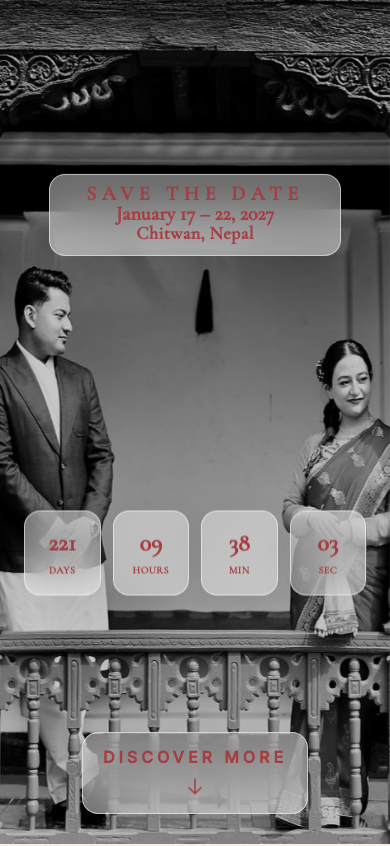
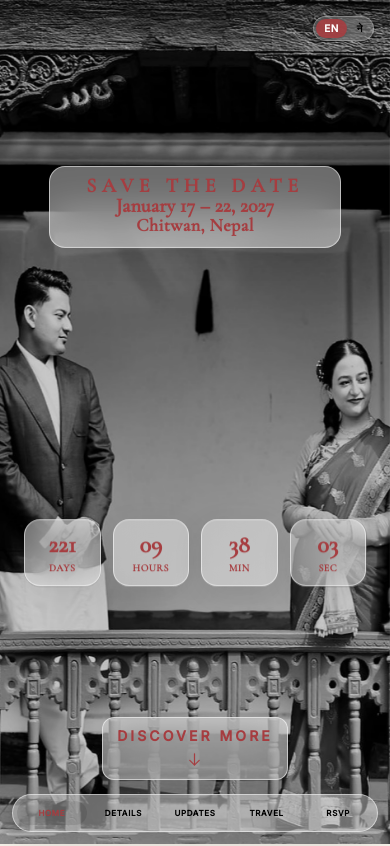
Before and after one commit to safaljoshie/priscawedssafal, a Next.js app: page / in a window 390 px wide. Shown: the top 846 px of the page. Built offline with nearby package versions, Linux system fonts and the light colour scheme.

Commit message:
Add mobile floating nav and refine hero typography for Nepali.
Bottom pill nav with text labels on mobile, Discover more above the nav bar, and tighter countdown tiles with Nepali font sizing adjustments.

Co-authored-by: Cursor <cursoragent@cursor.com>

```diff
--- a/app/page.tsx
+++ b/app/page.tsx
@@ -49,6 +49,7 @@ export default async function Home() {
         fetchPriority="high"
       />
       <Nav couple={wedding.couple} />
+      <div className="pb-[5.5rem] md:pb-0">
       <Hero wedding={wedding} />
       <Details wedding={wedding} />
       <Updates wedding={wedding} />
@@ -57,6 +58,7 @@ export default async function Home() {
       <Faq wedding={wedding} />
       <Rsvp wedding={wedding} />
       <Footer wedding={wedding} />
+      </div>
     </>
   );
 }
--- a/components/Countdown.tsx
+++ b/components/Countdown.tsx
@@ -4,6 +4,7 @@ import { useEffect, useState } from "react";
 import { useLanguage } from "@/lib/i18n/LanguageProvider";
 import {
   heroCountdownArrivedClass,
+  heroCountdownCellPaddingClass,
   heroCountdownGridClass,
   heroCountdownLabelClass,
   heroCountdownValueClass,
@@ -46,8 +47,6 @@ function CountdownGrid({
   locale: Locale;
   className?: string;
 }) {
-  const isNepali = locale === "ne";
-
   return (
     <div
       className={`relative grid w-full grid-cols-4 gap-3 md:gap-4 ${heroCountdownGridClass(locale)} ${className}`}
@@ -55,12 +54,12 @@ function CountdownGrid({
       {labels.map(({ key, label }) => (
         <div
           key={key}
-          className={`glass flex flex-col items-center rounded-2xl ${isNepali ? "px-3 py-4 md:px-5 md:py-6" : "px-3 py-4 md:px-5 md:py-5"}`}
+          className={`glass flex flex-col items-center rounded-2xl ${heroCountdownCellPaddingClass(locale)}`}
         >
           <span className={`text-wedding ${heroCountdownValueClass(locale)}`}>
             {formatCountdownValue(timeLeft[key], locale)}
           </span>
-          <span className={`mt-1 text-wedding ${heroCountdownLabelClass(locale)}`}>
+          <span className={`text-wedding ${heroCountdownLabelClass(locale)}`}>
             {label}
           </span>
         </div>
--- a/components/Hero.tsx
+++ b/components/Hero.tsx
@@ -10,6 +10,7 @@ import {
   heroCountdownPositionClass,
   heroDiscoverClass,
   heroDiscoverIconSize,
+  heroDiscoverPaddingClass,
   heroDiscoverPositionClass,
   heroSaveTheDateClass,
 } from "@/lib/i18n/heroTypography";
@@ -22,7 +23,6 @@ export function Hero({ wedding }: { wedding: WeddingData }) {
 
   const displayDate = formatWeddingDateDisplay(locale, dateDisplay, dateRange);
   const displayCity = locale === "ne" ? t.location.city : location.city;
-  const isNepali = locale === "ne";
 
   return (
     <section id="home" className="relative min-h-screen overflow-hidden">
@@ -35,7 +35,7 @@ export function Hero({ wedding }: { wedding: WeddingData }) {
 
       <div className="relative z-10 min-h-screen">
         <div
-          className={`absolute left-1/2 top-[calc(37%-2cm+5mm)] w-full -translate-x-1/2 -translate-y-full px-6 text-center md:top-[calc(39%-2cm+5mm)] ${heroDateBoxWidthClass(locale)}`}
+          className={`absolute left-1/2 top-[calc(37%-2cm+3mm)] w-full -translate-x-1/2 -translate-y-full px-6 text-center md:top-[calc(39%-2cm+3mm)] ${heroDateBoxWidthClass(locale)}`}
         >
           <div
             className={`glass flex flex-col gap-0 ${heroDateBoxPaddingClass(locale)}`}
@@ -59,7 +59,7 @@ export function Hero({ wedding }: { wedding: WeddingData }) {
         <div className={heroDiscoverPositionClass()}>
           <a
             href="#details"
-            className={`glass flex flex-col items-center gap-2 rounded-2xl px-4 py-2 text-wedding transition-colors hover:bg-white/40 hover:text-wedding/80 ${heroDiscoverClass(locale)} ${isNepali ? "px-6 py-3 md:px-8 md:py-4" : "px-5 py-3 md:px-6 md:py-3.5"}`}
+            className={`glass flex flex-col items-center text-wedding transition-colors hover:bg-white/40 hover:text-wedding/80 ${heroDiscoverClass(locale)} ${heroDiscoverPaddingClass(locale)}`}
           >
             <span>{t.hero.discoverMore}</span>
             <svg
--- a/components/Nav.tsx
+++ b/components/Nav.tsx
@@ -15,41 +15,67 @@ const navItems = [
   { href: "#rsvp", key: "rsvp" as const },
 ];
 
+const mobileItems = [
+  { id: "home", href: "#home", key: "home" as const },
+  { id: "details", href: "#details", key: "details" as const },
+  { id: "updates", href: "#updates", key: "updates" as const },
+  { id: "travel", href: "#travel", key: "travel" as const },
+  { id: "rsvp", href: "#rsvp", key: "rsvp" as const },
+] as const;
+
+const sectionIds = mobileItems.map((item) => item.id);
+
 export function Nav({ couple }: Props) {
-  const [visible, setVisible] = useState(false);
-  const { t } = useLanguage();
+  const { locale, t } = useLanguage();
+  const [activeSection, setActiveSection] = useState("home");
+  const isNepali = locale === "ne";
 
   useEffect(() => {
-    const onScroll = () => setVisible(window.scrollY > 300);
-    onScroll();
-    window.addEventListener("scroll", onScroll, { passive: true });
-    return () => window.removeEventListener("scroll", onScroll);
+    const sections = sectionIds
+      .map((id) => document.getElementById(id))
+      .filter(Boolean) as HTMLElement[];
+
+    if (sections.length === 0) return;
+
+    const observer = new IntersectionObserver(
+      (entries) => {
+        const visible = entries
+          .filter((entry) => entry.isIntersecting)
+          .sort((a, b) => b.intersectionRatio - a.intersectionRatio);
+
+        if (visible[0]?.target.id) {
+          setActiveSection(visible[0].target.id);
+        }
+      },
+      { rootMargin: "-40% 0px -45% 0px", threshold: [0, 0.25, 0.5, 0.75, 1] }
+    );
+
+    sections.forEach((section) => observer.observe(section));
+    return () => observer.disconnect();
   }, []);
 
   return (
+    <>
+      {/* Desktop — top bar */}
       <nav
-      className={`fixed inset-x-0 top-0 z-50 transition-all duration-300 md:translate-y-0 md:opacity-100 ${
-        visible
-          ? "translate-y-0 opacity-100"
-          : "pointer-events-none -translate-y-full opacity-0 md:pointer-events-auto"
-      }`}
+        className="fixed inset-x-0 top-0 z-50 hidden md:block"
         aria-label="Section navigation"
       >
         <div className="border-b border-gold/15 bg-white/20 backdrop-blur-md">
-        <div className="mx-auto flex max-w-6xl items-center justify-between gap-2 px-4 py-1.5 md:px-12 md:py-2">
+          <div className="mx-auto flex max-w-6xl items-center justify-between gap-2 px-12 py-2">
             <a
               href="#home"
-            className="hidden font-serif text-base text-black transition-colors hover:text-wedding md:block lg:text-lg"
+              className="font-serif text-base text-black transition-colors hover:text-wedding lg:text-lg"
             >
               {couple.bride} & {couple.groom}
             </a>
 
-          <ul className="flex flex-1 items-center justify-between gap-1 md:w-auto md:flex-none md:justify-end md:gap-6">
+            <ul className="flex items-center gap-6">
               {navItems.map(({ href, key }) => (
                 <li key={href}>
                   <a
                     href={href}
-                  className="block px-1.5 py-0.5 text-[10px] uppercase tracking-[0.15em] text-black transition-colors hover:text-wedding md:px-0 md:text-xs md:tracking-[0.2em]"
+                    className="block text-xs uppercase tracking-[0.2em] text-black transition-colors hover:text-wedding"
                   >
                     {t.nav[key]}
                   </a>
@@ -62,5 +88,37 @@ export function Nav({ couple }: Props) {
           </div>
         </div>
       </nav>
+
+      {/* Mobile — language toggle top-right */}
+      <div className="fixed right-4 top-4 z-50 md:hidden">
+        <LanguageToggle />
+      </div>
+
+      {/* Mobile — floating bottom nav */}
+      <nav
+        className="fixed inset-x-0 bottom-0 z-50 flex justify-center px-3 pb-[max(0.75rem,env(safe-area-inset-bottom))] md:hidden"
+        aria-label="Section navigation"
+      >
+        <div className="flex w-full max-w-lg items-center justify-between gap-0.5 rounded-full border border-white/50 bg-white/35 px-1 py-1.5 shadow-[0_8px_32px_rgba(0,0,0,0.14)] backdrop-blur-2xl">
+          {mobileItems.map(({ id, href, key }) => {
+            const isActive = activeSection === id;
+            return (
+              <a
+                key={id}
+                href={href}
+                className={`flex flex-1 items-center justify-center rounded-full px-0.5 py-2 text-center font-bold leading-none transition-colors ${
+                  isNepali
+                    ? "font-serif text-[9px] tracking-wide"
+                    : "text-[8px] uppercase tracking-[0.08em]"
+                } ${isActive ? "bg-black/10 text-wedding" : "text-black hover:bg-black/5"}`}
+                aria-current={isActive ? "page" : undefined}
+              >
+                {t.nav[key]}
+              </a>
+            );
+          })}
+        </div>
+      </nav>
+    </>
   );
 }
--- a/lib/i18n/heroTypography.ts
+++ b/lib/i18n/heroTypography.ts
@@ -15,26 +15,32 @@ export function heroDateBoxPaddingClass(locale: Locale): string {
 
 export function heroSaveTheDateClass(locale: Locale): string {
   return locale === "ne"
-    ? "font-serif text-2xl font-extrabold leading-none tracking-wide md:text-3xl"
+    ? "font-serif text-xl font-extrabold leading-none tracking-wide md:text-2xl"
     : "font-serif text-xl font-extrabold leading-none uppercase tracking-[0.28em] md:text-2xl";
 }
 
 export function heroDateClass(locale: Locale): string {
   return locale === "ne"
-    ? "font-serif text-2xl font-extrabold leading-none md:text-3xl"
+    ? "font-serif text-xl font-extrabold leading-none md:text-2xl"
     : "font-serif text-xl font-extrabold leading-none md:text-2xl";
 }
 
 export function heroCityClass(locale: Locale): string {
   return locale === "ne"
-    ? "font-serif text-lg font-extrabold leading-none tracking-wide md:text-xl"
+    ? "font-serif text-base font-extrabold leading-none tracking-wide md:text-lg"
     : "font-serif text-lg font-extrabold leading-none tracking-wide md:text-xl";
 }
 
 export function heroDiscoverClass(locale: Locale): string {
   return locale === "ne"
-    ? "font-serif text-xl font-bold tracking-wide md:text-2xl"
-    : "text-base font-bold uppercase tracking-[0.25em] md:text-lg";
+    ? "font-serif text-base font-bold tracking-wide md:text-lg"
+    : "text-sm font-bold uppercase tracking-[0.22em] md:text-base";
+}
+
+export function heroDiscoverPaddingClass(locale: Locale): string {
+  return locale === "ne"
+    ? "gap-1.5 rounded-xl px-4 py-2 md:px-5 md:py-2.5"
+    : "gap-1.5 rounded-xl px-3.5 py-2 md:px-4 md:py-2.5";
 }
 
 export function heroCountdownGridClass(locale: Locale): string {
@@ -43,26 +49,32 @@ export function heroCountdownGridClass(locale: Locale): string {
     : "max-w-lg md:max-w-xl";
 }
 
+export function heroCountdownCellPaddingClass(locale: Locale): string {
+  return locale === "ne"
+    ? "px-2.5 py-[0.58rem] md:px-4 md:py-[0.88rem]"
+    : "px-2.5 py-[0.58rem] md:px-4 md:py-[0.73rem]";
+}
+
 export function heroCountdownValueClass(locale: Locale): string {
   return locale === "ne"
-    ? "font-serif text-4xl font-extrabold md:text-5xl"
+    ? "font-serif text-3xl font-extrabold md:text-4xl"
     : "font-serif text-2xl font-extrabold md:text-4xl";
 }
 
 export function heroCountdownLabelClass(locale: Locale): string {
   return locale === "ne"
-    ? "font-serif text-base font-extrabold tracking-normal md:text-lg"
+    ? "font-serif text-sm font-extrabold tracking-normal md:text-base"
     : "font-serif text-[10px] font-extrabold uppercase tracking-wider md:text-xs";
 }
 
 export function heroCountdownArrivedClass(locale: Locale): string {
   return locale === "ne"
-    ? "font-serif text-2xl font-extrabold md:text-3xl"
+    ? "font-serif text-xl font-extrabold md:text-2xl"
     : "font-serif text-lg font-extrabold md:text-xl";
 }
 
 export function heroDiscoverIconSize(locale: Locale): number {
-  return locale === "ne" ? 28 : 24;
+  return locale === "ne" ? 22 : 19;
 }
 
 /** Hand / feet alignment on hero-couple photo */
@@ -71,5 +83,5 @@ export function heroCountdownPositionClass(): string {
 }
 
 export function heroDiscoverPositionClass(): string {
-  return "absolute inset-x-0 bottom-[3.5%] z-10 flex justify-center px-6 md:bottom-[4.5%]";
+  return "absolute inset-x-0 z-10 flex justify-center px-6 bottom-[calc(max(0.75rem,env(safe-area-inset-bottom,0px))+2.75rem+2mm)] md:bottom-[4.5%]";
 }
--- a/lib/i18n/messages.ts
+++ b/lib/i18n/messages.ts
@@ -3,6 +3,7 @@ export type Locale = "en" | "ne";
 export const messages = {
   en: {
     nav: {
+      home: "Home",
       details: "Details",
       updates: "Updates",
       travel: "Travel",
@@ -67,6 +68,7 @@ export const messages = {
   },
   ne: {
     nav: {
+      home: "गृह",
       details: "विवरण",
       updates: "सूचनाहरू",
       travel: "यात्रा",
```
Lines whose indentation alone changed are shown as unchanged.
